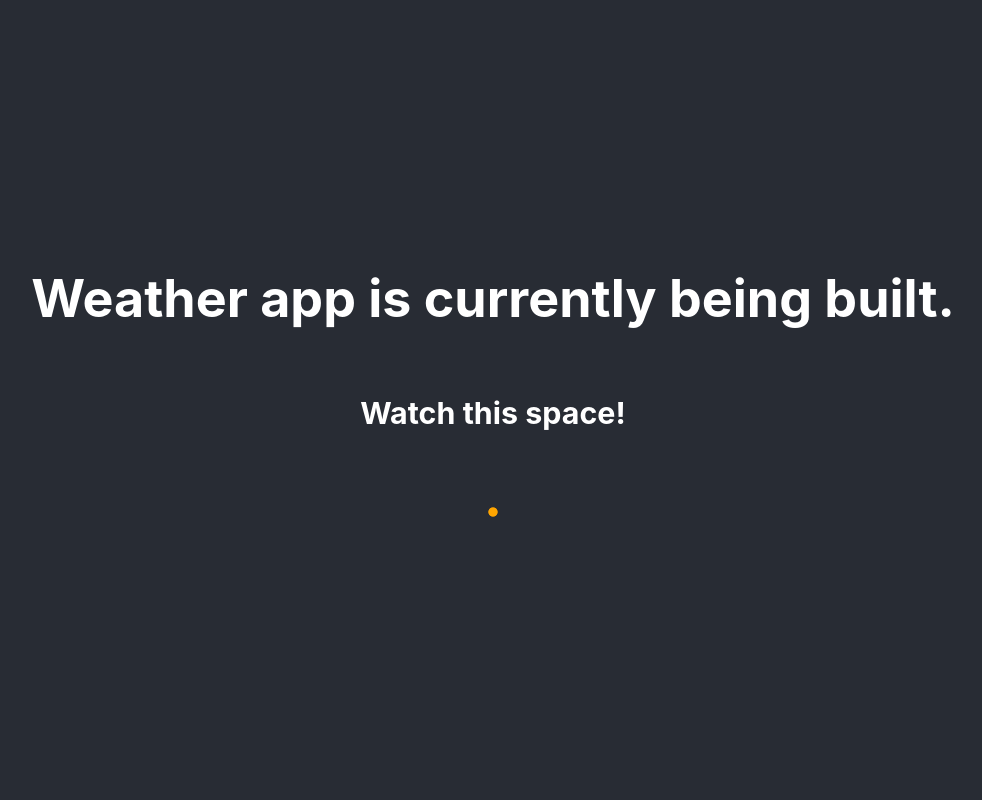
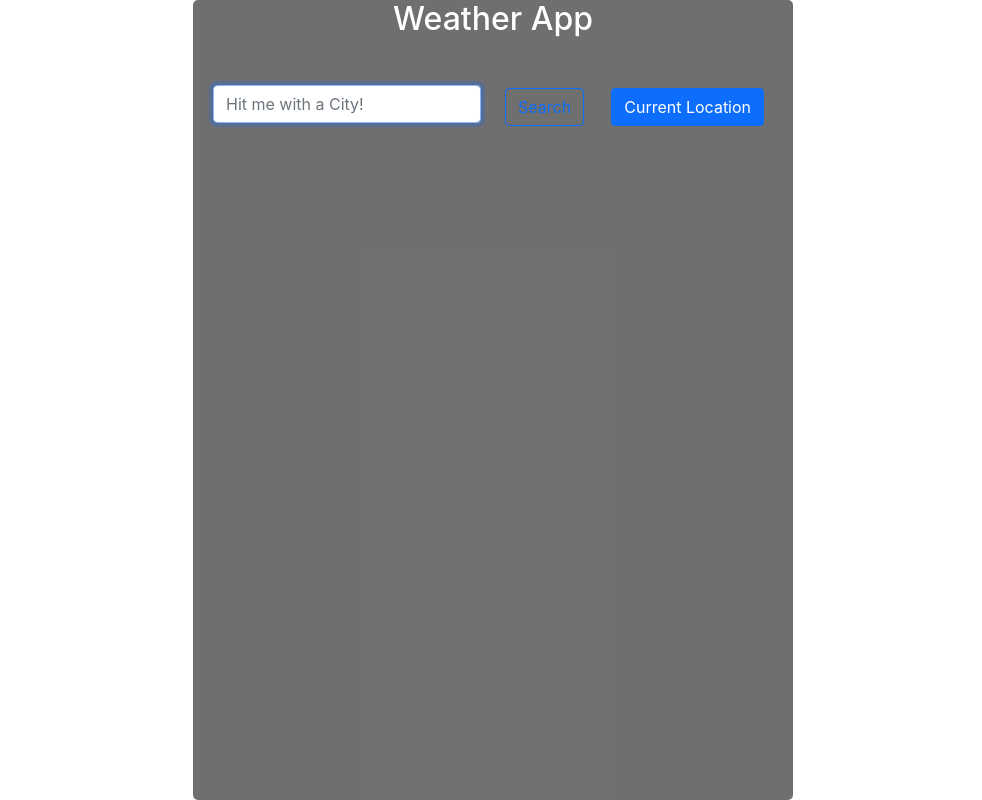
Before and after one commit to kerryblue14/weather-react-sdn, a React (Create React App) app: page / in a window 1280 px wide. Shown: the whole page, without its empty margins (147-1129 px from the left). Built offline with nearby package versions, Linux system fonts and the light colour scheme.

Commit message:
added the search engine component + CSS

```diff
--- a/public/index.html
+++ b/public/index.html
@@ -8,6 +8,12 @@
 		<meta
 			name="description"
 			content="Web site created using create-react-app"
+		/>
+		<link
+			href="https://cdn.jsdelivr.net/npm/bootstrap@5.0.0-beta2/dist/css/bootstrap.min.css"
+			rel="stylesheet"
+			integrity="sha384-BmbxuPwQa2lc/FVzBcNJ7UAyJxM6wuqIj61tLrc4wSX0szH/Ev+nYRRuWlolflfl"
+			crossorigin="anonymous"
 		/>
 		<link rel="apple-touch-icon" href="%PUBLIC_URL%/logo192.png" />
 		<!--
@@ -24,7 +30,7 @@
       work correctly both with client-side routing and a non-root public URL.
       Learn how to configure a non-root public URL by running `npm run build`.
     -->
-    <title>React App</title>
+		<title>🌞SDN React - Weather 🌈</title>
 	</head>
 	<body>
 		<noscript>You need to enable JavaScript to run this app.</noscript>
--- a/src/App.css
+++ b/src/App.css
@@ -1,19 +1,4 @@
 .App {
-  text-align: center;
-}
-
-.App-logo {
-  height: 40vmin;
-  pointer-events: none;
-}
-
-@media (prefers-reduced-motion: no-preference) {
-  .App-logo {
-    animation: App-logo-spin infinite 20s linear;
-  }
-}
-
-.App-header {
 	background-color: #282c34;
 	min-height: 100vh;
 	display: flex;
@@ -22,17 +7,32 @@
 	justify-content: center;
 	font-size: calc(10px + 2vmin);
 	color: white;
+	text-align: center;
 }
-
-.App-link {
-  color: #61dafb;
+.App {
+	font-family: -apple-system, BlinkMacSystemFont, "Segoe UI", "Roboto", "Oxygen",
+		"Ubuntu", "Cantarell", "Fira Sans", "Droid Sans", "Helvetica Neue",
+		sans-serif;
+	display: block;
+	background-color: rgba(24, 22, 22, 0.616);
+	border-radius: 5px;
+	margin: 0 auto;
+	padding: 0 20px 40px 20px;
+	max-width: 600px;
 }
-
-@keyframes App-logo-spin {
-  from {
-    transform: rotate(0deg);
+.container-fluid {
+	margin: 100px auto;
+	padding: 20px 20px 25px 20px;
+	border: 2px solid rgba(0, 0, 0, 0.445);
+	background: linear-gradient(
+		102.7deg,
+		rgb(253, 218, 255) 8.2%,
+		rgb(223, 173, 252) 19.6%,
+		rgb(173, 205, 252) 36.8%,
+		rgb(173, 252, 244) 73.2%,
+		rgb(202, 248, 208) 90.9%
+	);
+	border-radius: 10px;
+	background-size: cover;
+	max-width: 650px;
 }
-  to {
-    transform: rotate(360deg);
-  }
-}
--- a/src/App.js
+++ b/src/App.js
@@ -1,14 +1,18 @@
 import "./App.css";
 import Weather from "./Weather";
+import Loader from "react-loader-spinner";
 
 function App() {
 	return (
 		<div className="App">
-			<header className="App-header">
-				<h1>Weather app is currently being built.</h1>
-				<h3>Watch this space!</h3>
-				<Weather />
-			</header>
+			<Loader
+				type="Puff"
+				color="orange"
+				height={100}
+				width={100}
+				timeout={3000} //10 secs
+			/>
+			<Weather />
 		</div>
 	);
 }
--- /dev/null
+++ b/src/SearchEngine.css
@@ -0,0 +1,23 @@
+.Search .form-control {
+	display: block;
+	background: rgba(255, 255, 255, 0.753);
+	margin: 0 auto;
+	padding: 10px 10px 10px 10px;
+	border-radius: 5px;
+}
+.Search .search {
+	display: flex;
+	flex-grow: 2;
+	padding: 10px;
+}
+
+.Search .search-button {
+	padding: 10px;
+	flex-grow: 2;
+}
+
+.Search .location-button {
+	padding: 10px;
+	flex-grow: 1;
+	flex-flow: row-wrap;
+}
--- /dev/null
+++ b/src/SearchEngine.js
@@ -0,0 +1,44 @@
+import React from "react";
+import "./SearchEngine.css";
+
+export default function SearchEngine() {
+	return (
+		<div className="SearchEngine">
+			<br />
+			<div className="row bg justify-content-center">
+				<div className="col">
+					<form className="SearchEngine">
+						<div className="row">
+							<div className="col-6">
+								<input
+									type="search"
+									className="form-control"
+									placeholder="Hit me with a City!"
+									autoFocus="on"
+									autoComplete="off"
+								/>
+							</div>
+							<div className="col-2">
+								<button
+									type="Submit"
+									className="search-button btn btn-outline-primary"
+									value="Search"
+								>
+									Search
+								</button>
+							</div>
+							<div className="col-4">
+								<button
+									type="button"
+									className="location-button btn btn-primary"
+								>
+									Current Location
+								</button>
+							</div>
+						</div>
+					</form>
+				</div>
+			</div>
+		</div>
+	);
+}
--- a/src/Weather.js
+++ b/src/Weather.js
@@ -1,16 +1,11 @@
 import React from "react";
-import Loader from "react-loader-spinner";
+import SearchEngine from "./SearchEngine";
 
 export default function Weather() {
 	return (
 		<div className="Weather">
-			<Loader
-				type="Puff"
-				color="orange"
-				height={100}
-				width={100}
-				timeout={10000} //10 secs
-			/>
+			<h2>Weather App</h2>
+			<SearchEngine />
 		</div>
 	);
 }
--- a/src/index.css
+++ b/src/index.css
@@ -1,13 +1,14 @@
 body {
-  margin: 0;
-  font-family: -apple-system, BlinkMacSystemFont, 'Segoe UI', 'Roboto', 'Oxygen',
-    'Ubuntu', 'Cantarell', 'Fira Sans', 'Droid Sans', 'Helvetica Neue',
-    sans-serif;
-  -webkit-font-smoothing: antialiased;
-  -moz-osx-font-smoothing: grayscale;
+	margin: 0;
+	font-family: -apple-system, BlinkMacSystemFont, "Segoe UI", "Roboto", "Oxygen",
+		"Ubuntu", "Cantarell", "Fira Sans", "Droid Sans", "Helvetica Neue",
+		sans-serif;
+	-webkit-font-smoothing: antialiased;
+	-moz-osx-font-smoothing: grayscale;
 }
 
 code {
-  font-family: source-code-pro, Menlo, Monaco, Consolas, 'Courier New',
-    monospace;
+	font-family: -apple-system, BlinkMacSystemFont, "Segoe UI", "Roboto", "Oxygen",
+		"Ubuntu", "Cantarell", "Fira Sans", "Droid Sans", "Helvetica Neue",
+		sans-serif;
 }
```
Lines whose indentation alone changed are shown as unchanged.
